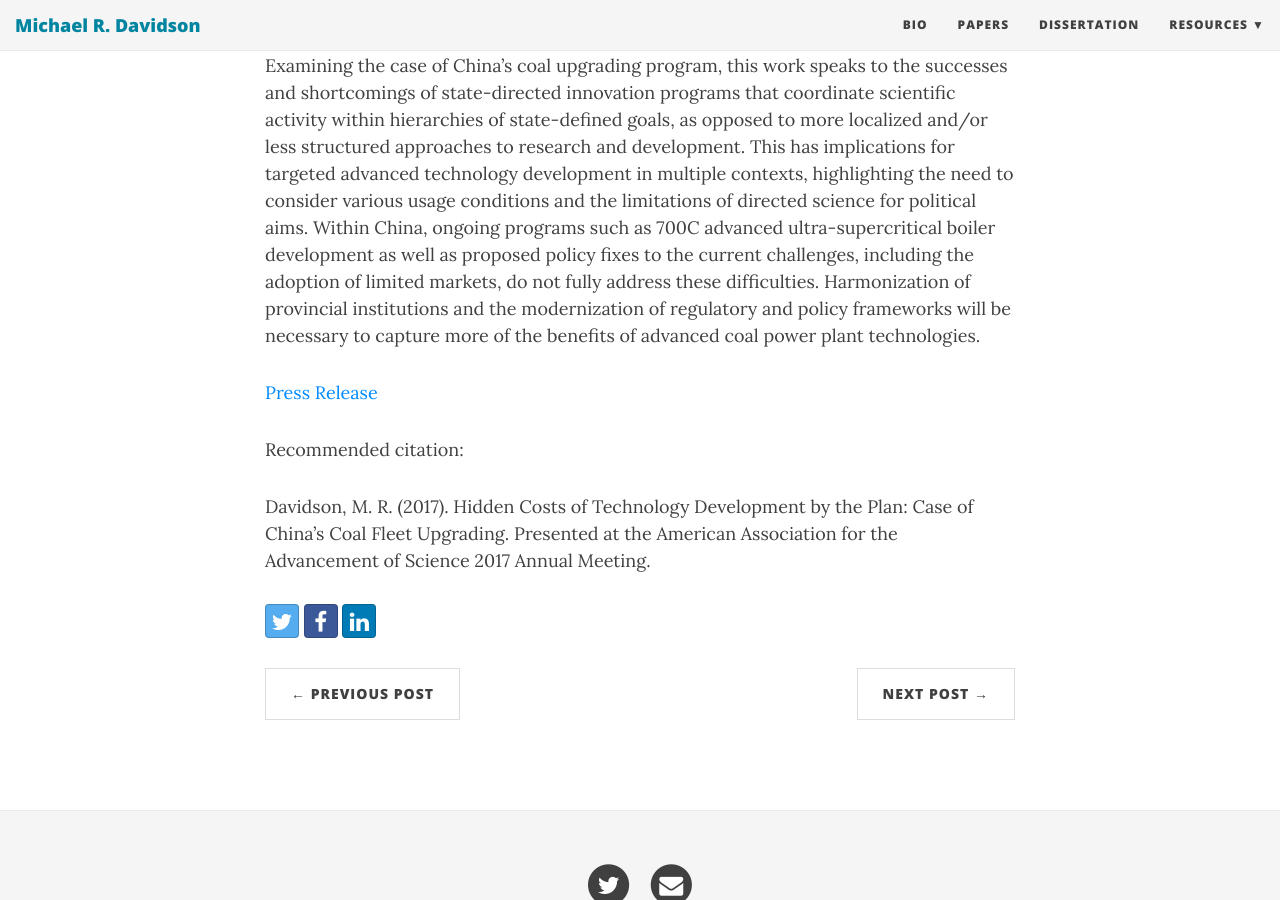
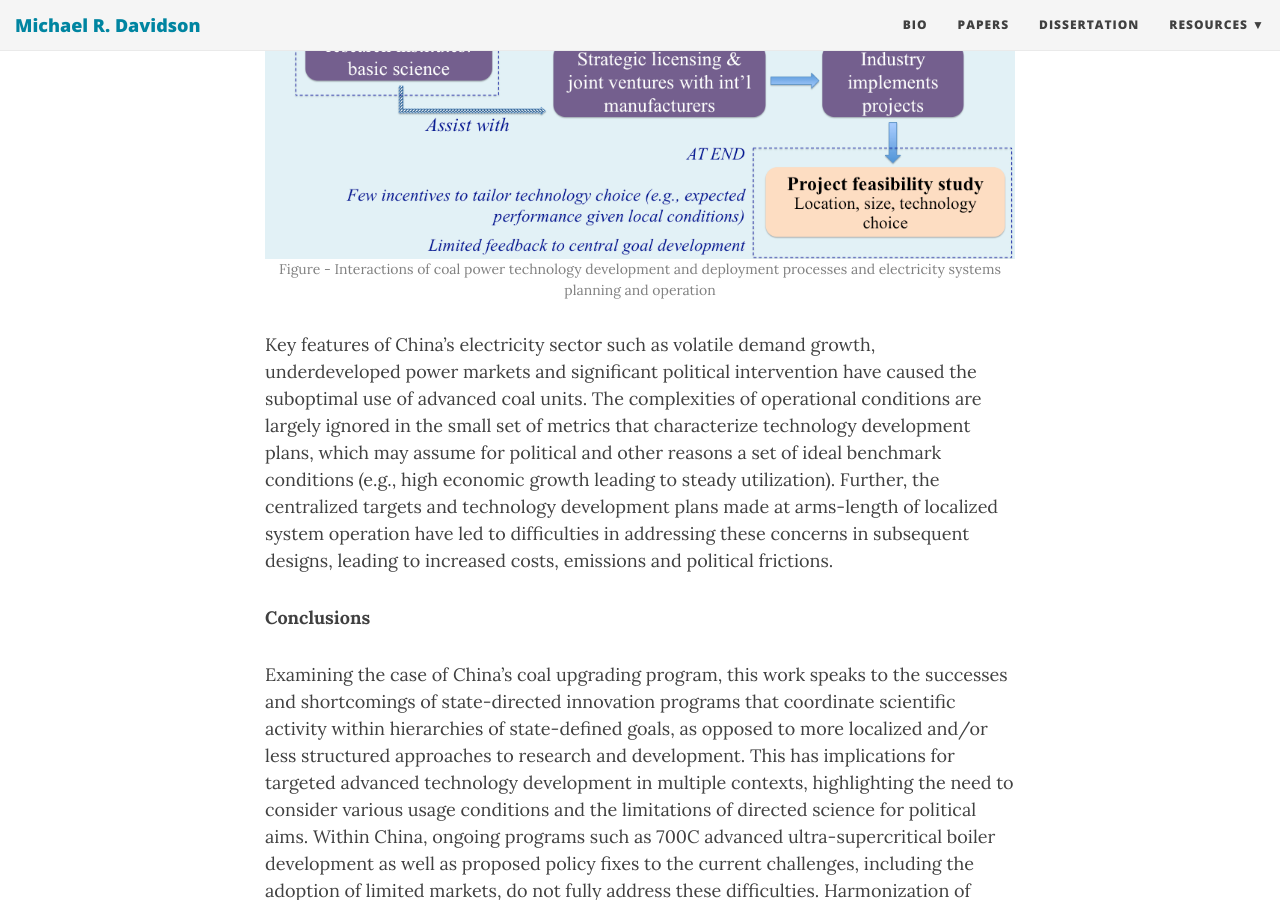
Before and after one commit to east-winds/east-winds.github.io, a Jekyll site: the page built from _posts/2017-03-10-hidden-costs-technology-china-coal.md, in a window 1280 px wide and 900 px high, scrolled down 1379 px. Built offline with Jekyll 4.4.1, drawn with Linux system fonts in a browser that asks for light colours; nearby versions of some CDN libraries.

Commit message:
hidden costs poster image

```diff
--- a/_posts/2017-03-10-hidden-costs-technology-china-coal.md
+++ b/_posts/2017-03-10-hidden-costs-technology-china-coal.md
@@ -18,6 +18,9 @@ A review of the Chinese and English literature on the topic is combined with sem
 
 **Results**
 
+![Coal power technology development and deployment ](/img/AAAS-Poster-Hidden-costs-Feb-2017-coal-development.png) _Figure - Interactions of coal power technology development and deployment processes and electricity systems planning and operation_
+
+
 Key features of China’s electricity sector such as volatile demand growth, underdeveloped power markets and significant political intervention have caused the suboptimal use of advanced coal units. The complexities of operational conditions are largely ignored in the small set of metrics that characterize technology development plans, which may assume for political and other reasons a set of ideal benchmark conditions (e.g., high economic growth leading to steady utilization). Further, the centralized targets and technology development plans made at arms-length of localized system operation have led to difficulties in addressing these concerns in subsequent designs, leading to increased costs, emissions and political frictions.
 
 **Conclusions**
```
Also changed, not shown: img/AAAS-Poster-Hidden-costs-Feb-2017-coal-development.png (added).
